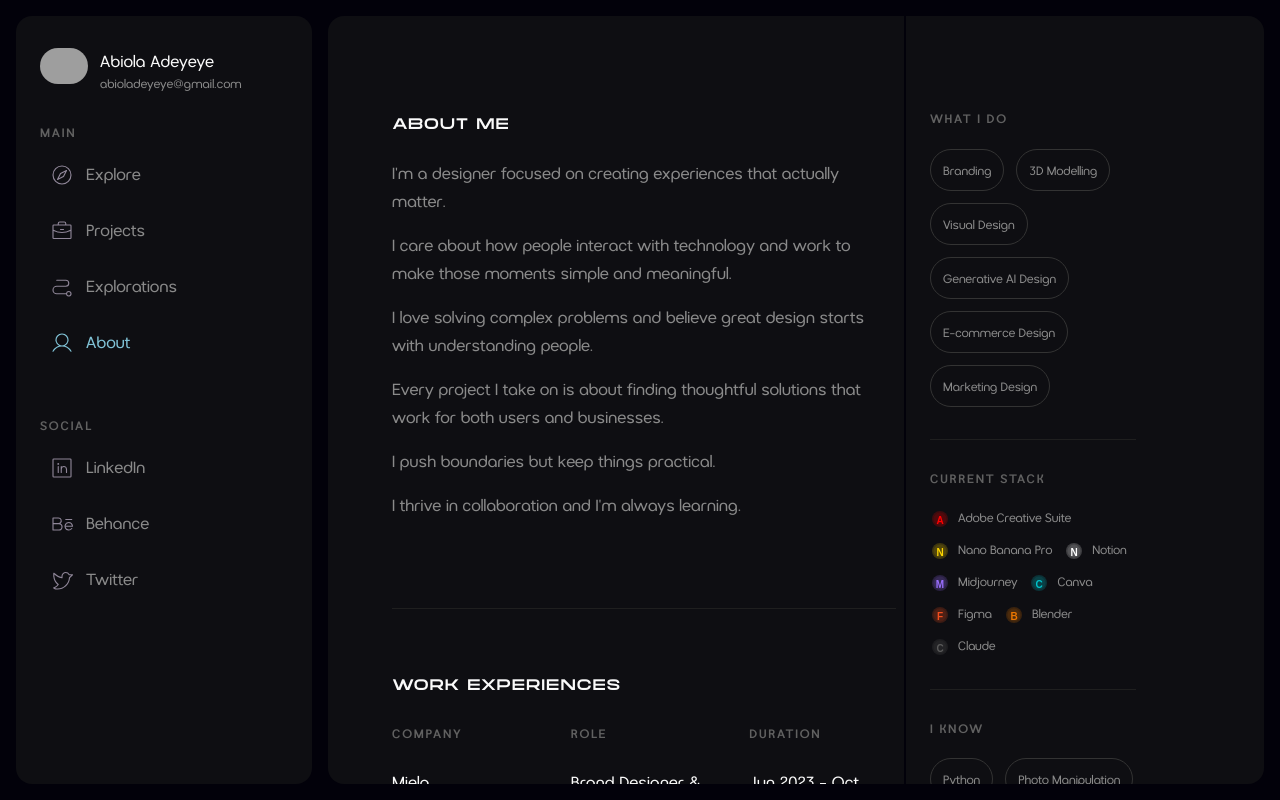
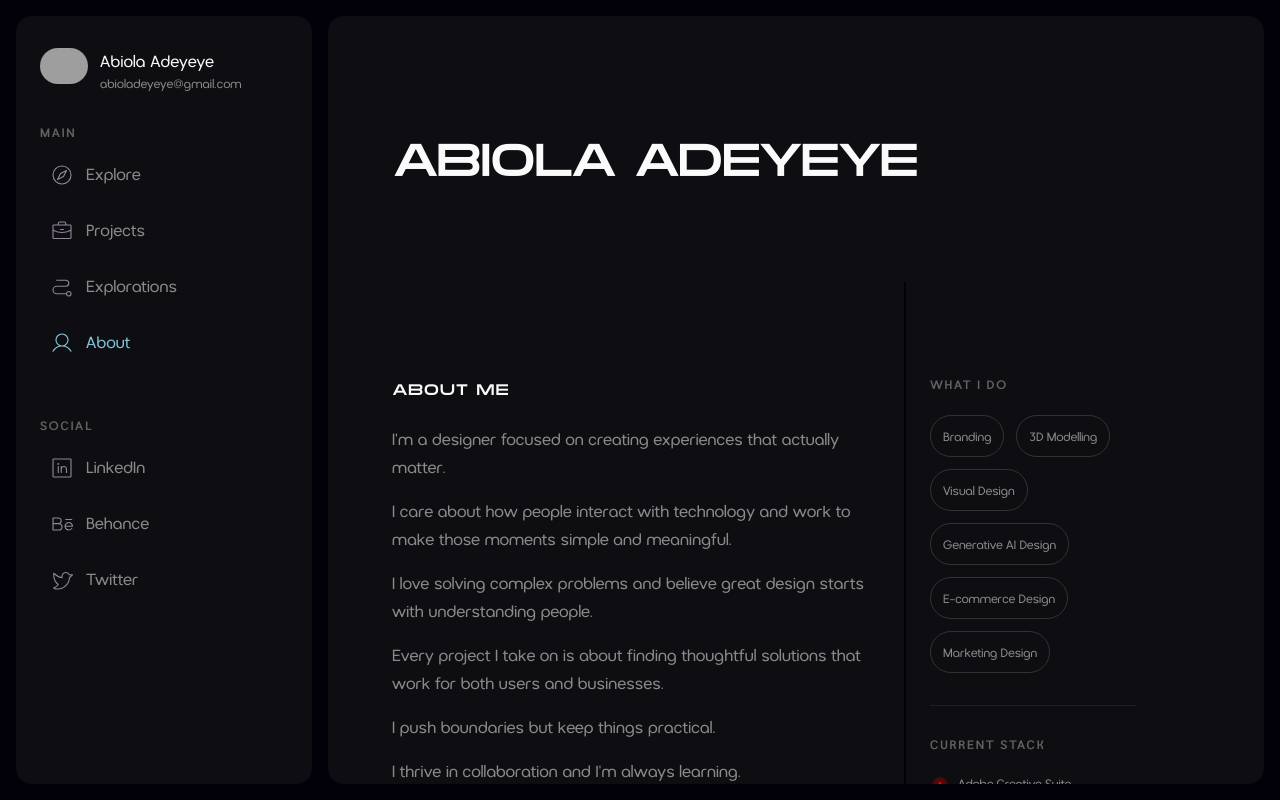
Before and after one commit to ibheelz/My-Portfolio-Site, a Next.js app: page /about-me in a window 1280 px wide. Built offline with nearby package versions, Linux system fonts and the light colour scheme; grey boxes are pictures that could not be loaded.

Commit message:
Add Abiola Adeyeye name as page heading

```diff
--- a/src/app/about-me/page.tsx
+++ b/src/app/about-me/page.tsx
@@ -57,6 +57,16 @@ export default function AboutPage() {
 
   return (
     <>
+      {/* Name Heading */}
+      <div className="relative w-full bg-[rgb(14,14,18)] z-10" style={{ paddingLeft: '64px', paddingRight: '64px', paddingTop: '96px' }}>
+        <h1
+          className="font-heading text-[45px] leading-[106px] tracking-[-0.02em] text-[rgb(250,250,250)] uppercase"
+          style={{ fontFamily: 'Mortend', marginBottom: '64px' }}
+        >
+          Abiola Adeyeye
+        </h1>
+      </div>
+
       {/* Solid Content Area - Two Column Layout */}
       <div className="relative w-full bg-[rgb(14,14,18)] z-10">
         <div className="flex flex-col lg:flex-row gap-2 px-4" style={{ paddingLeft: '64px', paddingRight: '64px', gap: '8px' }}>
```
